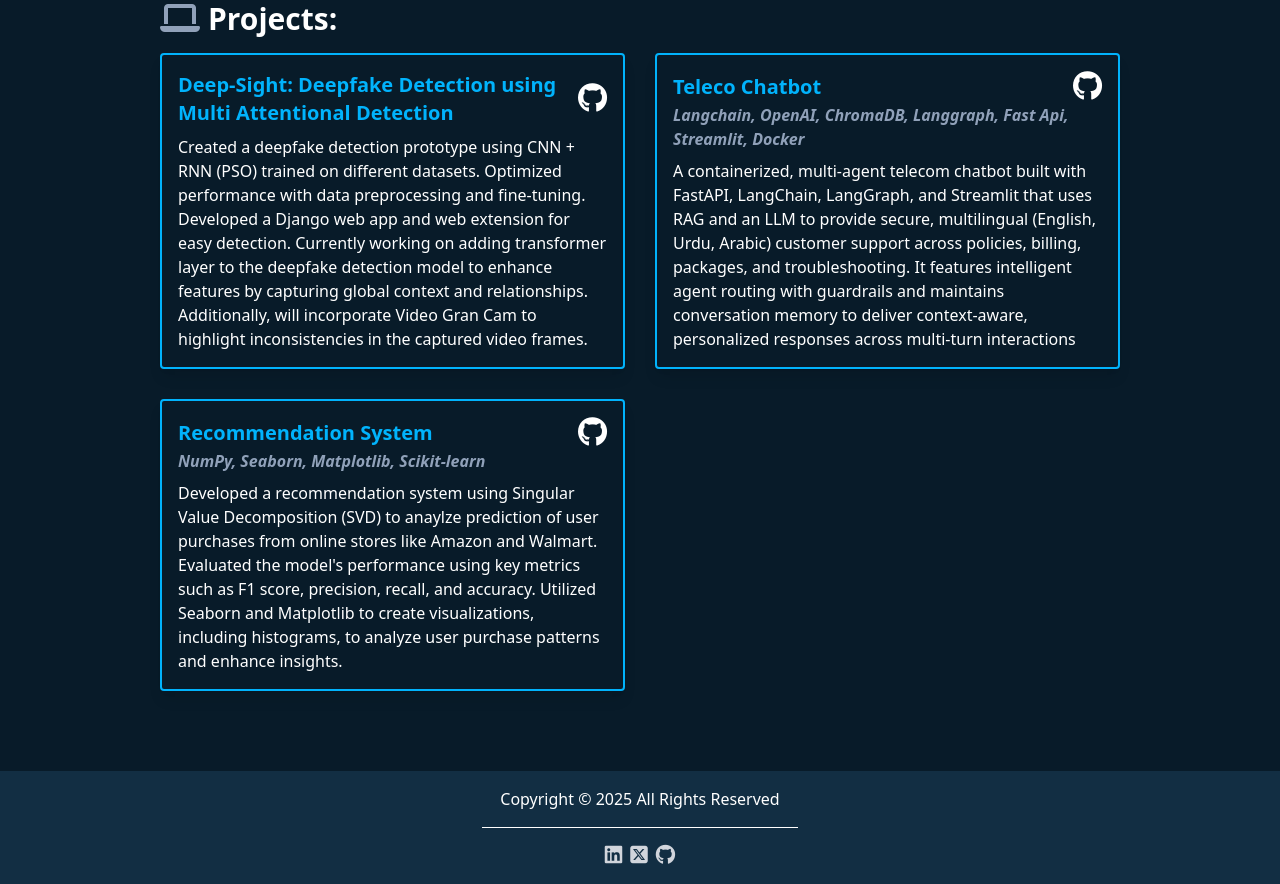
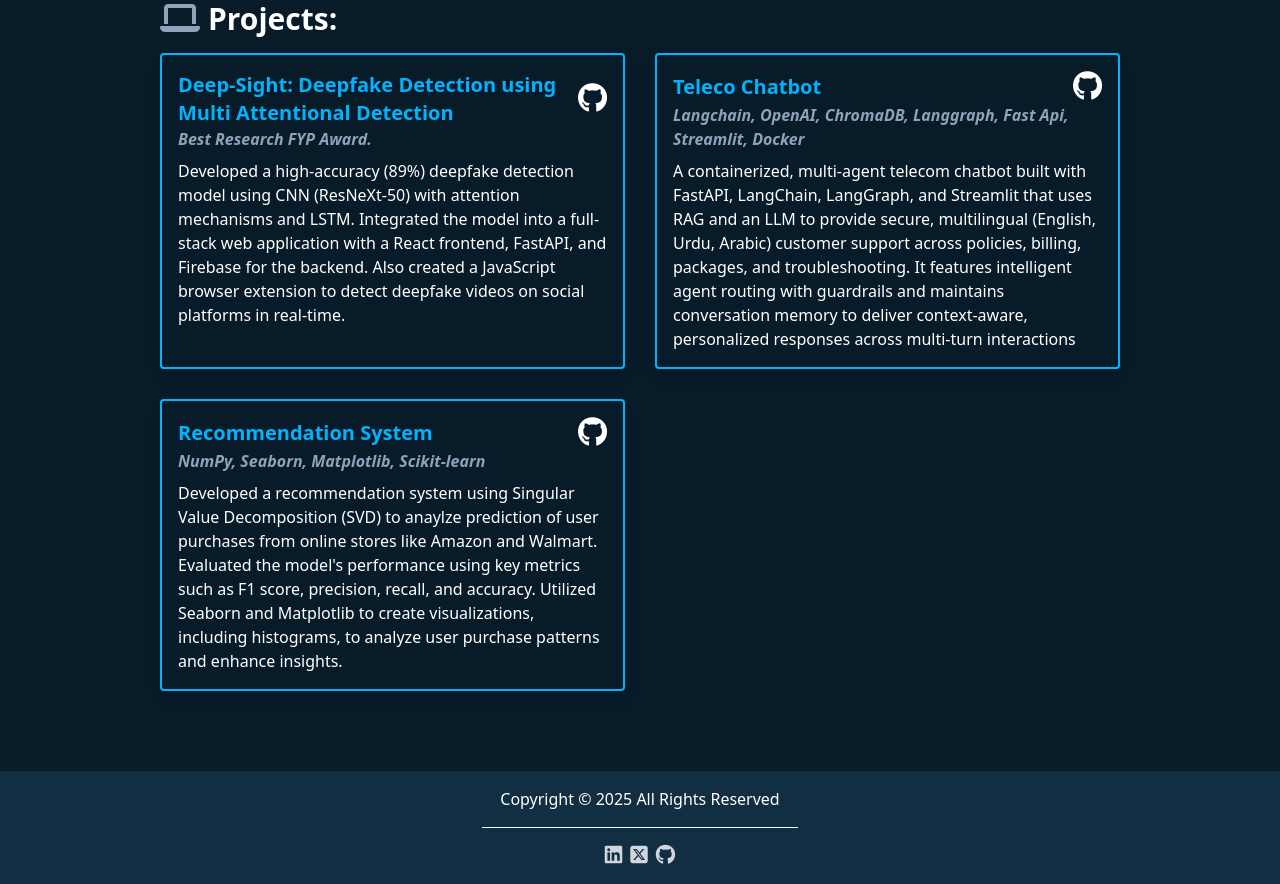
Before and after one commit to Maverick474/Portfolio, a React (Vite) app: page / in a window 1280 px wide. Shown: the part 2100-2984 px from the top of the page. Built offline with nearby package versions, Linux system fonts and the light colour scheme.

Commit message:
made small changes to project.jsx

```diff
--- a/src/components/Projects.jsx
+++ b/src/components/Projects.jsx
@@ -14,11 +14,11 @@ const Projects = () => {
             <h2 className='text-xl font-bold custom-textColor'>Deep-Sight: Deepfake Detection using Multi Attentional Detection</h2>
             <a href='https://github.com/Maverick474/DeepFake_Web_App' target='_blank' rel="noopener noreferrer"><i class="fa-brands fa-github hover:text-gray-400 transition-all duration-300 text-3xl"></i></a>
           </div>
-          <p className='mt-2'>Created a deepfake detection prototype using CNN + RNN (PSO) trained on different datasets.
-            Optimized performance with data preprocessing and fine-tuning.
-            Developed a Django web app and web extension for easy detection. Currently working on adding transformer layer
-            to the deepfake detection model to enhance features by capturing global context and relationships. Additionally,
-            will incorporate Video Gran Cam to highlight inconsistencies in the captured video frames.</p>
+          <p className='italic font-semibold text-slate-400'>Best Research FYP Award.</p>
+          <p className='mt-2'>Developed a high-accuracy (89%) deepfake detection model using CNN (ResNeXt-50) with
+          attention mechanisms and LSTM. Integrated the model into a full-stack web application with
+          a React frontend, FastAPI, and Firebase for the backend. Also created a JavaScript browser
+          extension to detect deepfake videos on social platforms in real-time.</p>
         </div>
 
         <div className='cursor-pointer custom-border rounded p-4 shadow-lg transition-all duration-700 hover:scale-110'>
```
